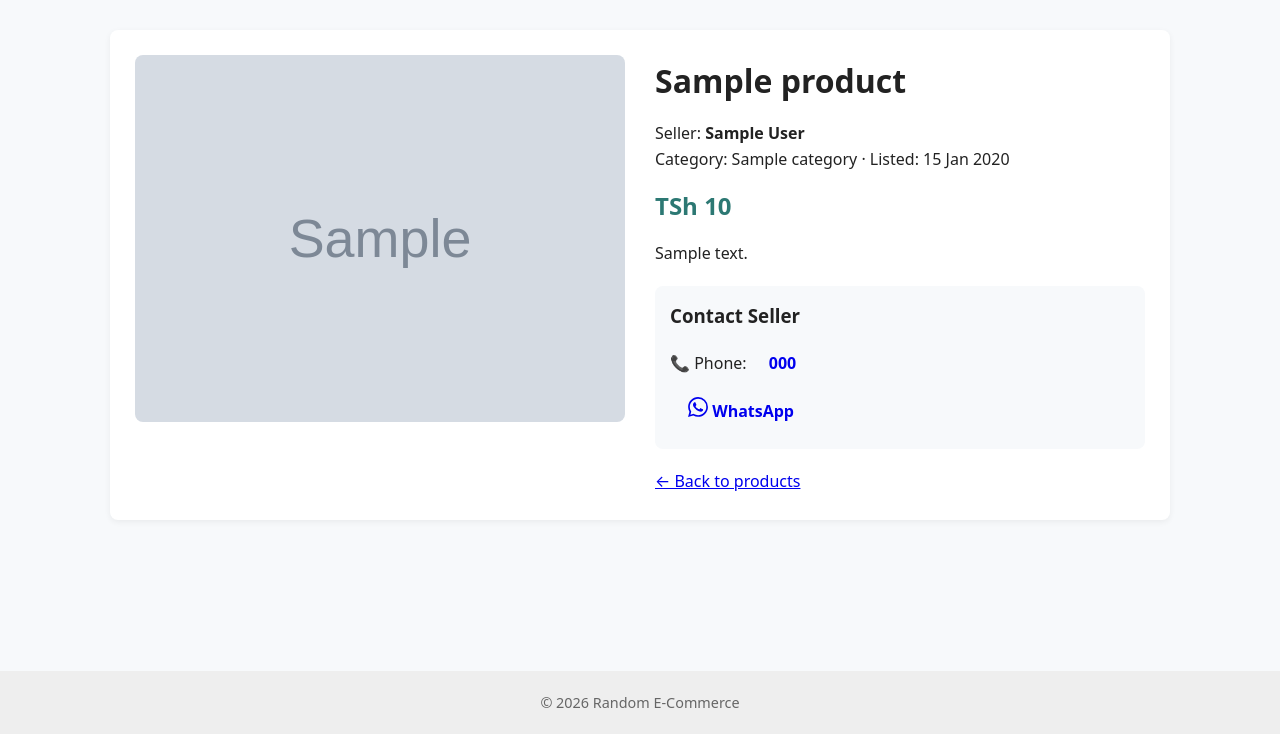
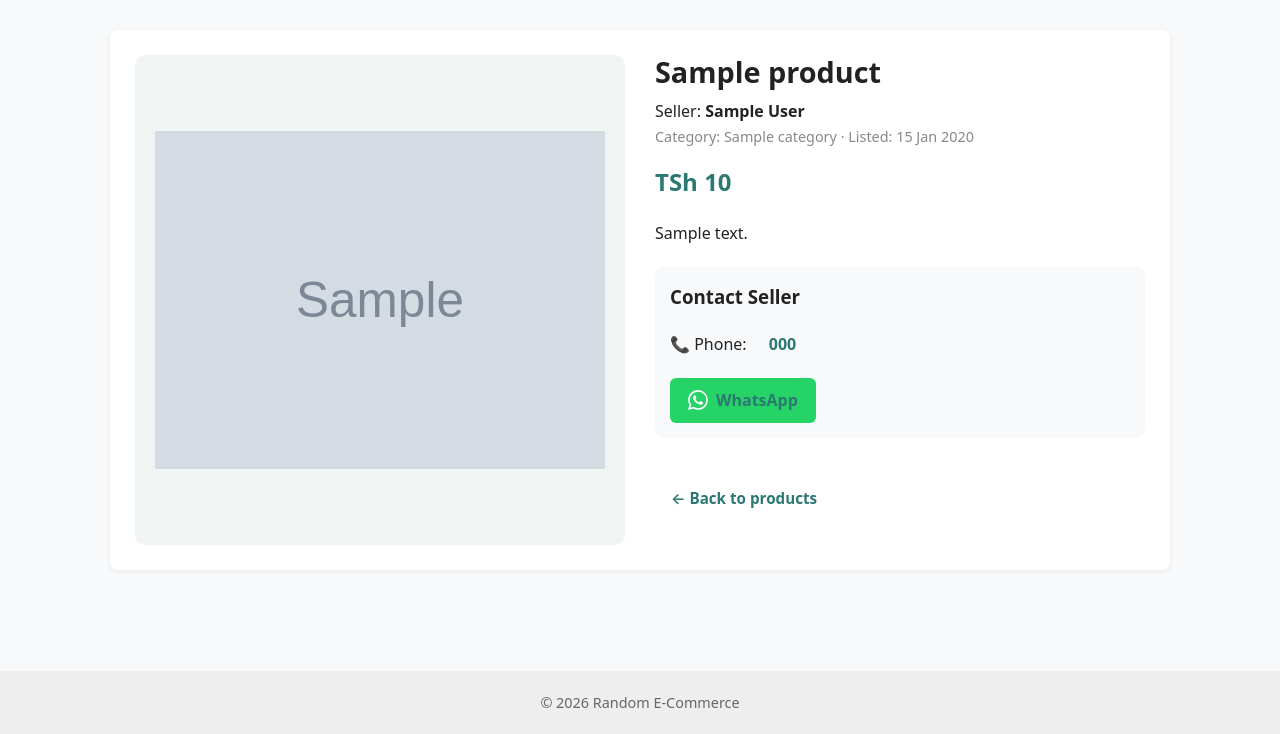
Before and after one commit to kocha-design/Random-E-Commerce, a Django app: page /products/1/ in a window 1280 px wide. Shown: the part 66-800 px from the top of the page. Run offline with Django 5.2, Linux system fonts and the light colour scheme; tables that the repository leaves empty hold one stand-in row (values such as "Sample post"); grey boxes marked "Sample" are stand-in pictures.

Commit message:
Improve CSS: WhatsApp button, pagination, product grid, form styling

```diff
--- a/static/css/style.css
+++ b/static/css/style.css
@@ -381,10 +381,24 @@ main.container {
     border-radius: 8px;
     box-shadow: 0 2px 6px rgba(0,0,0,0.06);
 }
+.product-detail-image {
+    background: #f0f4f3;
+    border-radius: 10px;
+    overflow: hidden;
+    display: flex;
+    align-items: center;
+    justify-content: center;
+    aspect-ratio: 1 / 1;   /* Square */
+    max-height: 500px;
+}
+
 .product-detail-image img {
     width: 100%;
-    border-radius: 8px;
+    height: 100%;
+    object-fit: contain;   /* Sio cover — inaonyesha picha nzima */
+    padding: 20px;
 }
+
 .product-detail-info h1 { margin-bottom: 15px; }
 .product-detail-info .price {
     font-size: 1.5rem;
@@ -392,6 +406,26 @@ main.container {
     font-weight: 700;
     margin: 15px 0;
 }
+
+.product-detail-info .description {
+    color: #555;
+    line-height: 1.7;
+    margin: 15px 0 20px;
+    font-size: 0.95rem;
+}
+
+.product-detail-info .muted {
+    color: #888;
+    font-size: 0.9rem;
+    margin-bottom: 15px;
+}
+
+.product-detail-info h1 {
+    font-size: 1.8rem;
+    margin-bottom: 10px;
+    line-height: 1.2;
+}
+
 .contact-box {
     background: #f7f9fb;
     padding: 15px;
@@ -411,6 +445,37 @@ main.container {
         width: 100%;
         text-align: center;
     }
+}
+
+/* ===== Links in contact box and back links ===== */
+.contact-box a,
+.product-detail-info > a {
+    color: #2c7873;
+    font-weight: 600;
+    text-decoration: none;
+}
+
+.contact-box a:hover,
+.product-detail-info > a:hover {
+    text-decoration: underline;
+}
+
+/* Back link with arrow */
+.back-link {
+    display: inline-block;
+    color: #2c7873;
+    font-weight: 600;
+    text-decoration: none;
+    margin-top: 20px;
+    font-size: 0.95rem;
+    padding: 8px 16px;
+    border-radius: 6px;
+    transition: background 0.15s;
+}
+
+.back-link:hover {
+    background: #f0f4f3;
+    text-decoration: none;
 }
 
 /* Filter bar */
@@ -970,3 +1035,87 @@ main.container {
     color: #666;
     font-size: 0.95rem;
 }
+
+/* ===== WhatsApp Button ===== */
+.btn-whatsapp {
+    display: inline-flex;
+    align-items: center;
+    gap: 8px;
+    background: #25D366;
+    color: white;
+    padding: 10px 18px;
+    border-radius: 6px;
+    font-weight: 600;
+    text-decoration: none;
+    margin-top: 10px;
+    transition: background 0.15s, transform 0.15s;
+}
+
+.btn-whatsapp:hover {
+    background: #1ebe5b;
+    transform: translateY(-1px);
+    color: white;
+}
+
+.btn-whatsapp svg {
+    width: 20px;
+    height: 20px;
+    fill: white;
+}
+
+/* ===== Pagination ===== */
+.pagination {
+    display: flex;
+    justify-content: center;
+    align-items: center;
+    gap: 15px;
+    margin: 40px 0 20px;
+    flex-wrap: wrap;
+}
+
+.pagination span {
+    color: #666;
+    font-size: 0.95rem;
+    font-weight: 500;
+}
+
+.pagination a {
+    display: inline-flex;
+    align-items: center;
+    gap: 6px;
+    padding: 10px 18px;
+    background: white;
+    color: #2c7873;
+    border: 1px solid #2c7873;
+    border-radius: 6px;
+    text-decoration: none;
+    font-weight: 600;
+    font-size: 0.9rem;
+    transition: all 0.15s;
+}
+
+.pagination a:hover {
+    background: #2c7873;
+    color: white;
+    transform: translateY(-1px);
+    box-shadow: 0 4px 10px rgba(44, 120, 115, 0.2);
+}
+
+/* Kama unataka "page number" buttons pia */
+.pagination .page-num {
+    padding: 8px 14px;
+    border-radius: 6px;
+    color: #333;
+    text-decoration: none;
+    font-weight: 500;
+}
+
+.pagination .page-num:hover {
+    background: #f0f4f3;
+}
+
+.pagination .page-num.active {
+    background: #2c7873;
+    color: white;
+    font-weight: 700;
+}
```
